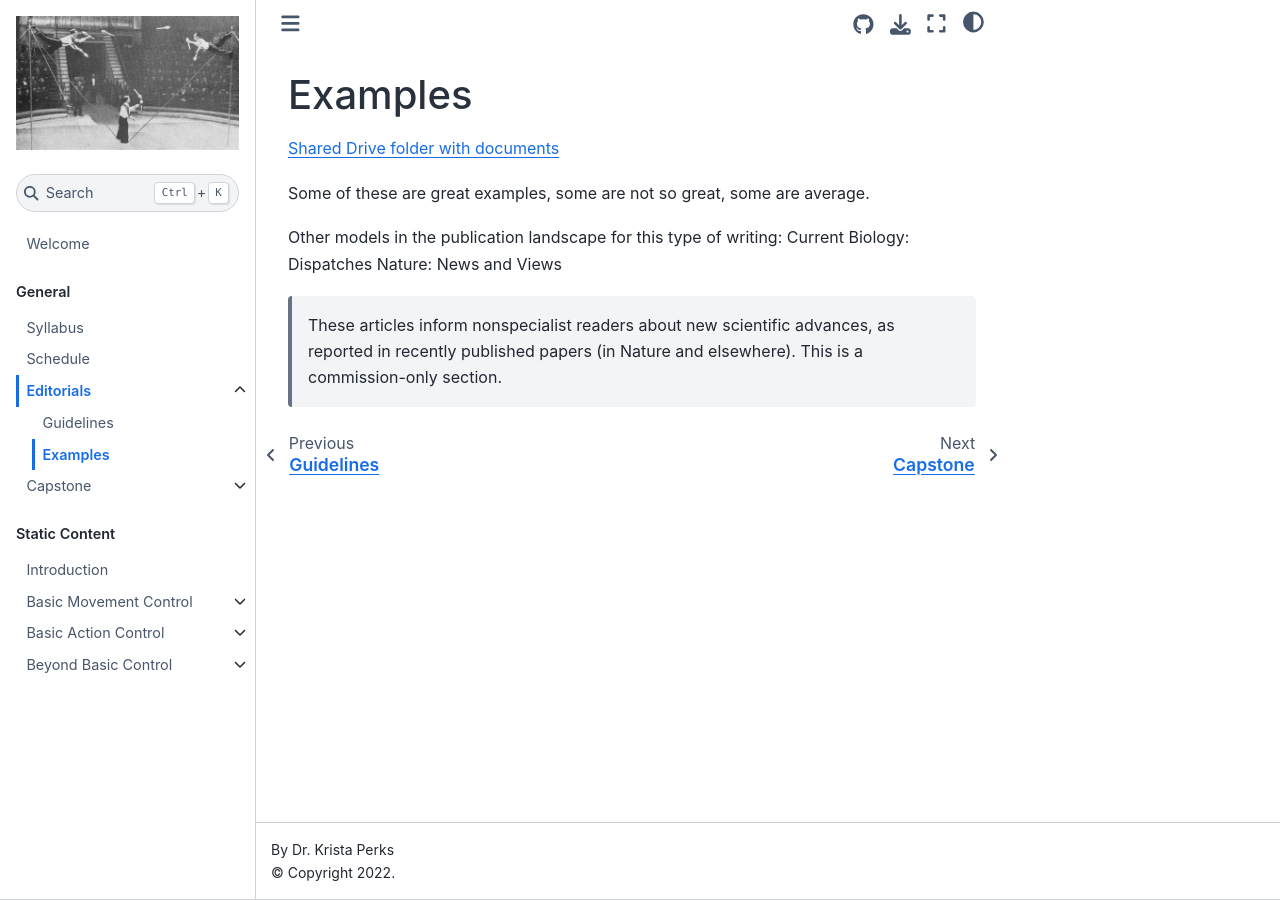
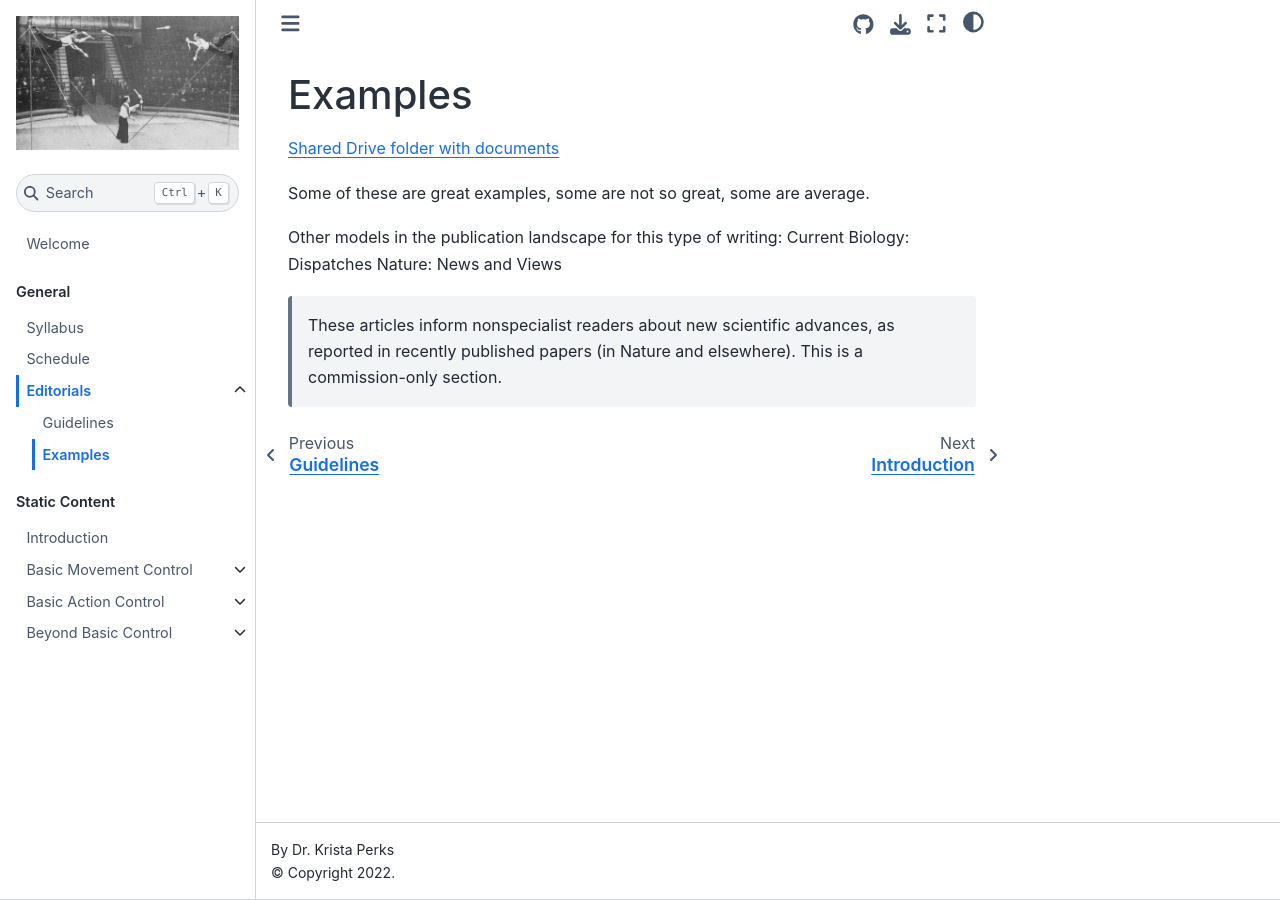
Before and after one commit to neurologic/Neurobiology-Movement, a Jupyter Book: the page built from editorials/editorials-examples.md, in a window 1280 px wide. Built offline with Jupyter Book 1.0.4 settings and Sphinx 7.4.7 and the Sphinx Book theme 1.1.4, drawn with Linux system fonts in a browser that asks for light colours; pages that are not in the unit, such as notebooks, are missing from menus; some of the changed lines change nothing that is shown.

Commit message:
regular push

```diff
--- a/_toc.yml
+++ b/_toc.yml
@@ -12,9 +12,9 @@ parts:
       sections:
         - file: editorials/editorials-guidelines
         - file: editorials/editorials-examples
-    - file: capstone/capstone-general-info
-      sections:
-        - file: capstone/capstone-guidelines
+    # - file: capstone/capstone-general-info
+    #   sections:
+    #     - file: capstone/capstone-guidelines
     # - file: genindex
   - caption: Static Content
     chapters:
```
